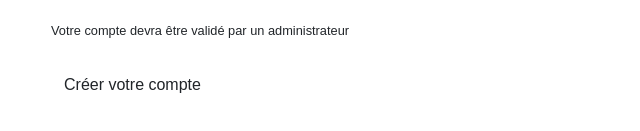
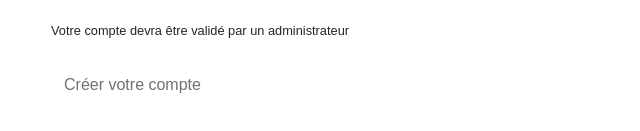
Before and after one commit to sa3dev/kebApp, an Angular app in the folder kebApp/: page /register in a window 1280 px wide. Shown: the part 327-458 px from the top of the page, without its empty margins (319-959 px from the left). Built offline with nearby package versions, Linux system fonts and the light colour scheme; a web font is replaced by a local one.

Commit message:
loginForm invalid

```diff
--- a/kebApp/src/app/core/users/register/register.component.html
+++ b/kebApp/src/app/core/users/register/register.component.html
@@ -70,7 +70,7 @@
                 <small class="">Votre compte devra être validé par un administrateur</small>
               </div>
 
-              <button type="submit" class="btn btn-styled  btn-base-1 mt-4">
+              <button type="submit" class="btn btn-styled  btn-base-1 mt-4" [disabled]="loginForm.invalid">
                 Créer votre compte
               </button>
             </form>
```
